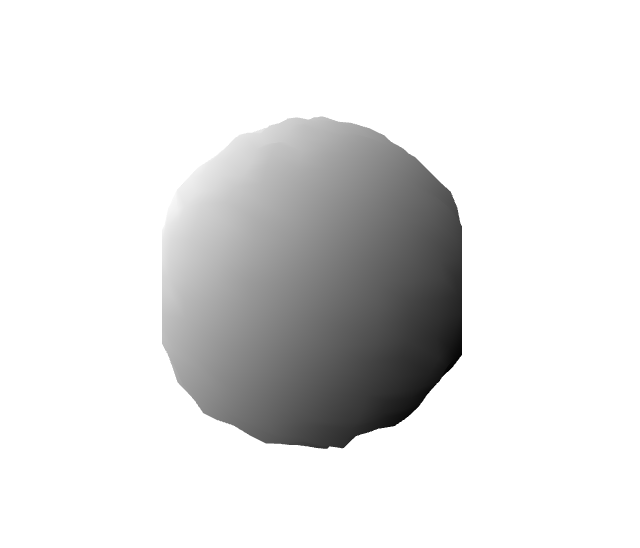
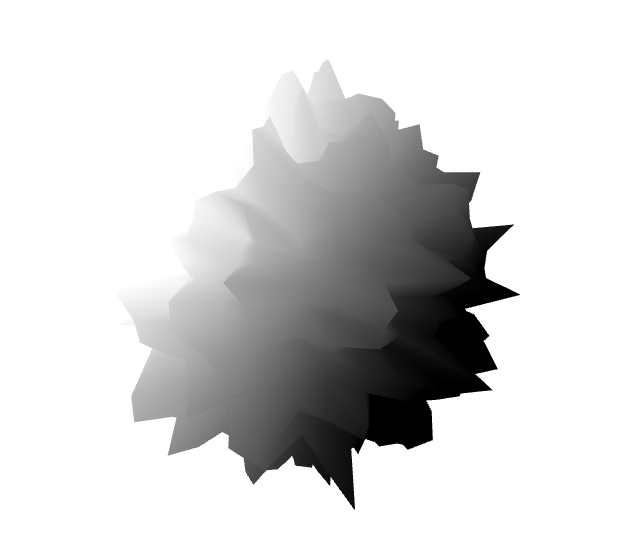
Before and after one commit to riadelm/composant-machinal, a React (Create React App) app in the folder machine-expo/: page / in a window 1280 px wide. Shown: the part 116-664 px from the top of the page, without its empty margins (328-968 px from the left). Built offline with nearby package versions, Linux system fonts and the light colour scheme.

Commit message:
feat: better base

```diff
--- a/machine-expo/src/App.css
+++ b/machine-expo/src/App.css
@@ -1,7 +1,7 @@
 html, body, #root {
   height: 100%;
+  width: 100%;
   margin: 0;
-  overflow: hidden;
   display: flex;
   justify-content: center;
   align-items: center;
@@ -9,11 +9,13 @@ html, body, #root {
 
 .MainSpace {
   height: 100%;
+  width: 100%;
 }
 
 .App {
   text-align: center;
   height: 100%;
+  width: 100%;
 }
 
 .App-logo {
--- a/machine-expo/src/components/ShaderComponent.jsx
+++ b/machine-expo/src/components/ShaderComponent.jsx
@@ -142,7 +142,7 @@ const ShaderComponent = () => {
       vNormal = normal;
       // Adjust 'time' and 'position' scaling for more "hectic" effects
       float noiseValue = fractalNoise(position + time * 0.5);
-      vec3 newPosition = position + normal * noiseValue * 0.2; // Control the effect intensity
+      vec3 newPosition = position + normal * noiseValue * 1.8; // Control the effect intensity
       gl_Position = projectionMatrix * modelViewMatrix * vec4(newPosition, 1.0);
     }
     `,
@@ -151,7 +151,7 @@ const ShaderComponent = () => {
 
     void main() {
       vec3 lightDirection = normalize(vec3(1, 1, 1));
-      float lightIntensity = dot(vNormal, lightDirection) * 0.5 + 0.5;
+      float lightIntensity = dot(vNormal, lightDirection) * 0.7 + 0.5;
       gl_FragColor = vec4(lightIntensity, lightIntensity, lightIntensity, 1.0);
     }
     `,
```
